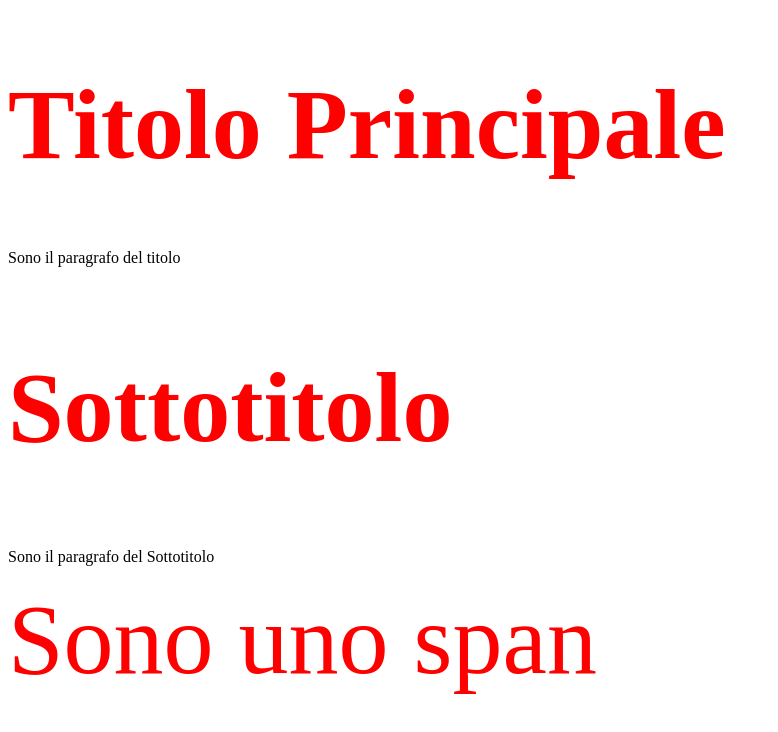
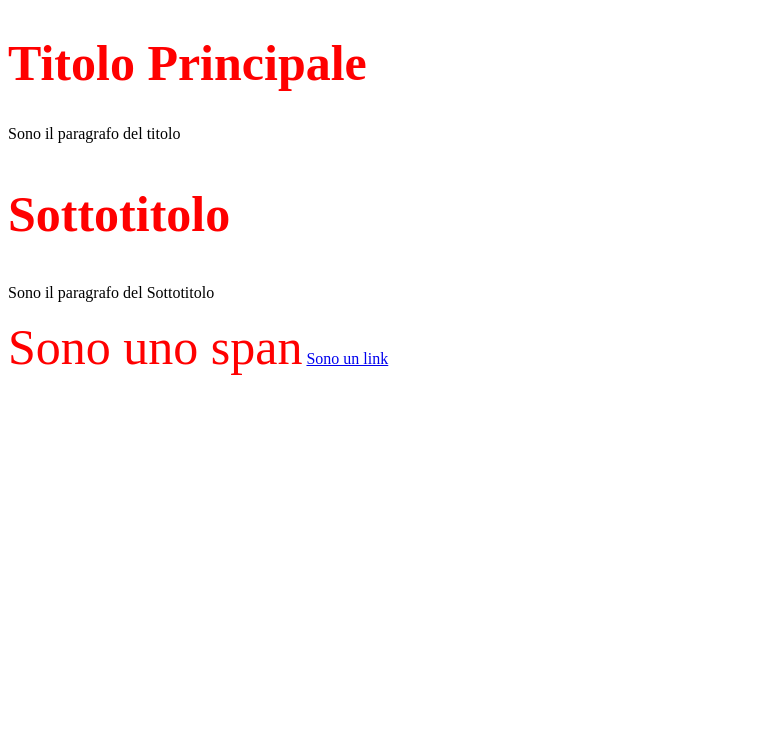
Before and after one commit to Erascaius/Esercizi-Css, a plain HTML site: page index.html in a window 1280 px wide. Shown: the whole page, without its empty margins (0-778 px from the left). Drawn offline with Linux system fonts and the light colour scheme.

Commit message:
Build(Css): Put a "hover" rule on a class relative to an anchor tag

```diff
--- a/index.html
+++ b/index.html
@@ -16,5 +16,6 @@
         <p>Sono il paragrafo del Sottotitolo</p>
     </div>
     <span class="block">Sono uno span</span>
+    <a class="lume" href="www.google.it">Sono un link</a>
 </body>
 </html>
--- a/style.css
+++ b/style.css
@@ -1,4 +1,7 @@
 h1, h2, .block{
-    font-size: 100px;
+    font-size: 50px;
     color: red;
 }
+a.lume:hover{
+    color: aqua;
+}
```
